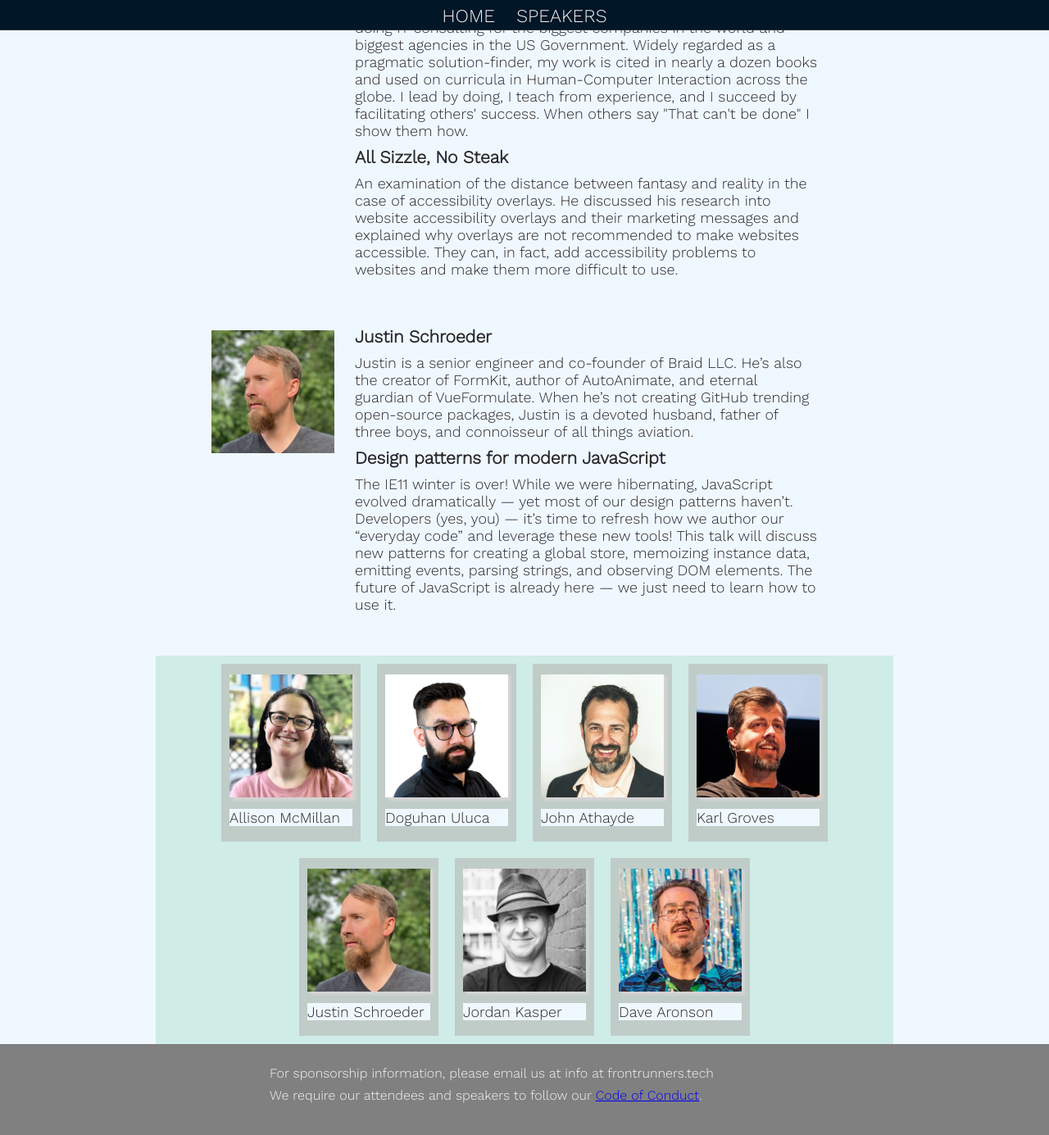
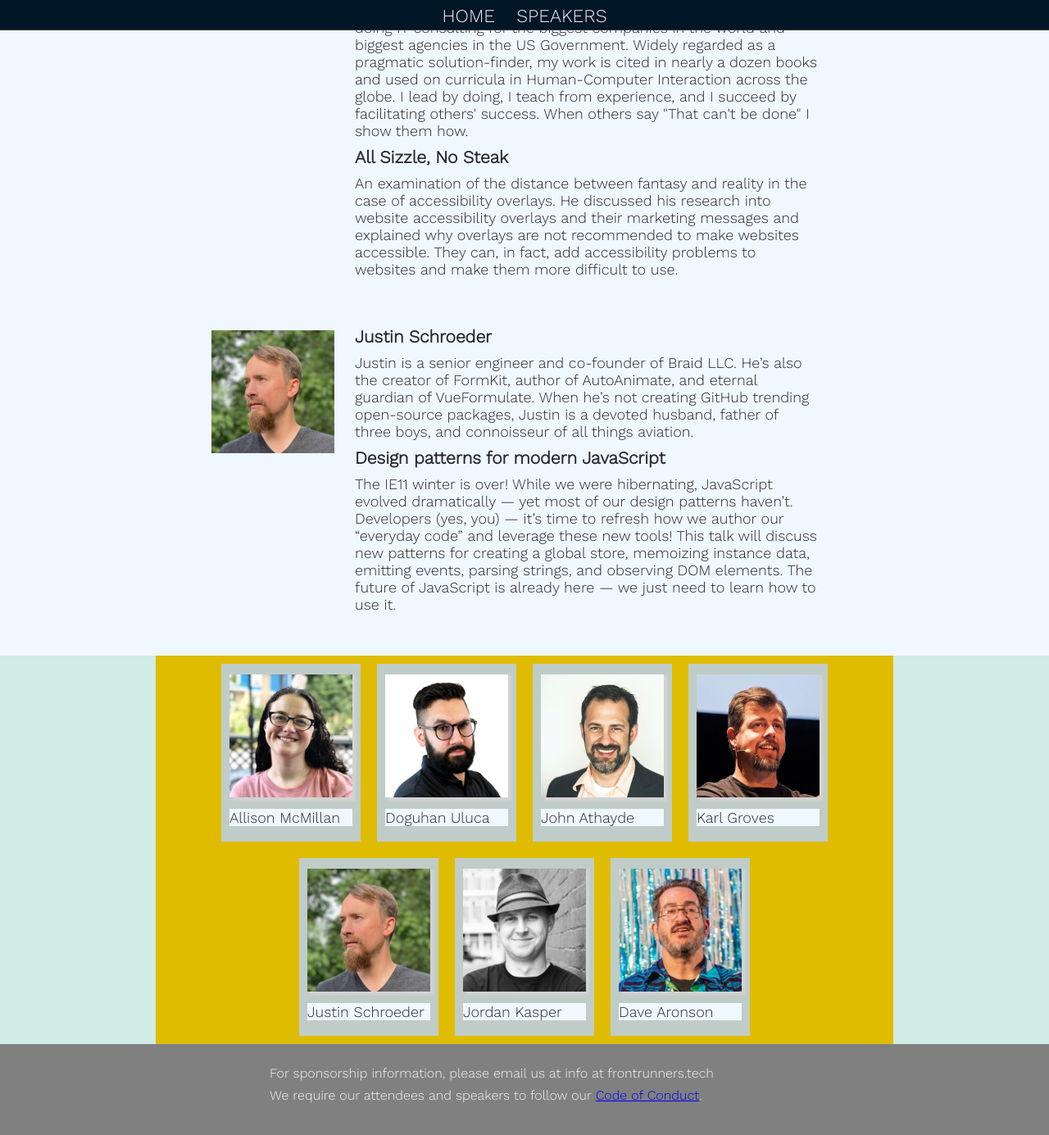
Before and after one commit to gothamgo/frontrunnersconf.github.io, a Jekyll site: the page built from test/testpage.html, in a window 1280 px wide and 1400 px high, scrolled down 2479 px. Shown: the top 1385 px of the window at 82% size. Built offline with Jekyll 4.4.1, drawn with Linux system fonts in a browser that asks for light colours.

Commit message:
Update headshots.html

```diff
--- a/_includes/headshots.html
+++ b/_includes/headshots.html
@@ -1,6 +1,9 @@
 <style>
   div.headshots-wrapper {
     background-color: #D0ECE7;
+  }
+  div.headshots {
+    background-color: #E0BC00;
     margin: 0 auto;
     max-width: 900px;
   }
@@ -26,6 +29,7 @@
 </style>
 
 <div class="headshots-wrapper">
+<div class="headshots">
   <div class="headshot-row">
     <div class="headshot-cell">
       <img class="headshot-image" src="{{site.url}}/images/speakers/2022/allison_mcmillan.jpg" alt="" width="150"/>
@@ -59,3 +63,4 @@
 -->
   </div>
 </div>
+</div>
```
